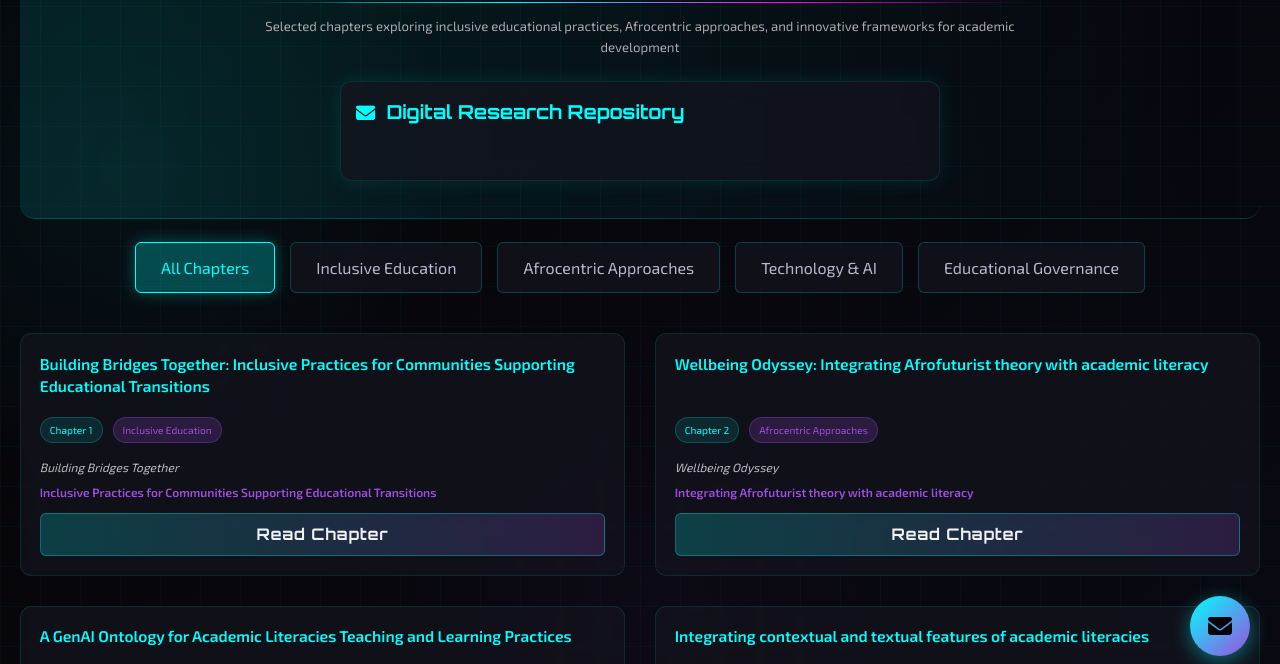
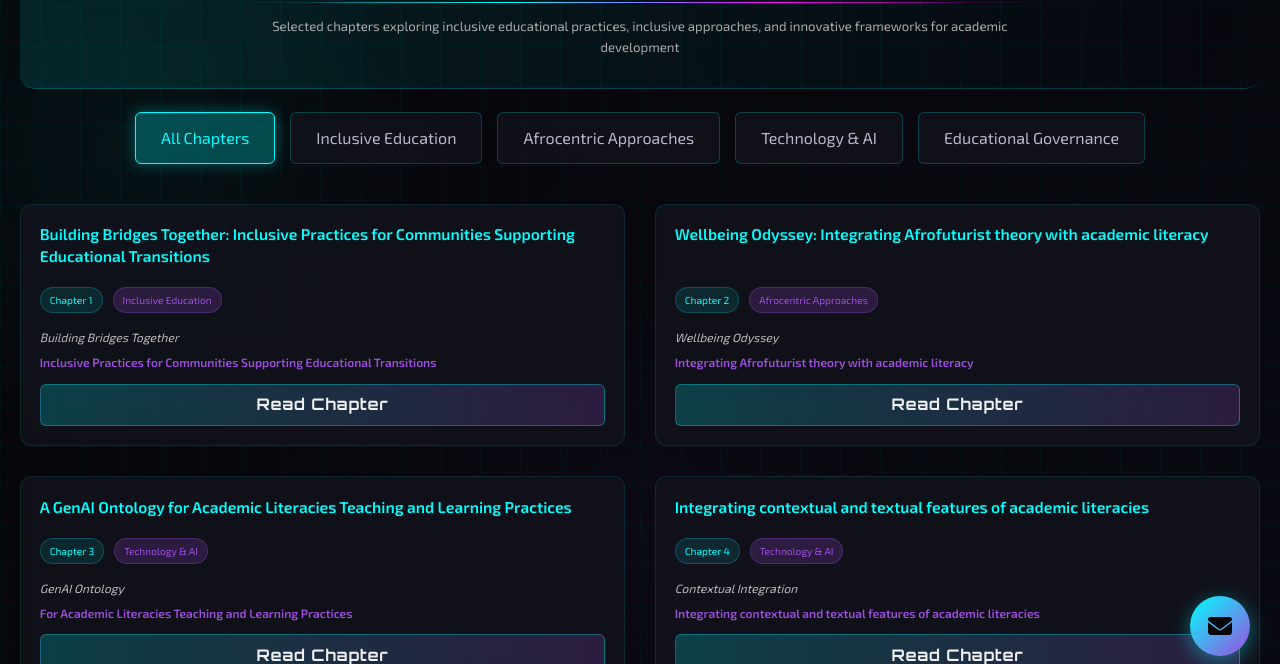
Before and after one commit to oeybers-cpu/chapters, a plain HTML site: page index.html in a window 1280 px wide. Shown: the part 114-778 px from the top of the page. Drawn offline with Linux system fonts and the light colour scheme.

Commit message:
Update index.html

```diff
--- a/index.html
+++ b/index.html
@@ -593,12 +593,8 @@
     <div class="container">
         <header>
             <h1>Dr Oscar Eybers Research Chapters</h1>
-            <p class="subtitle">Selected chapters exploring inclusive educational practices, Afrocentric approaches, and innovative frameworks for academic development</p>
+            <p class="subtitle">Selected chapters exploring inclusive educational practices, inclusive approaches, and innovative frameworks for academic development</p>
 
-            <div class="contact-card">
-                <h2><i class="fas fa-envelope"></i> Digital Research Repository</h2>
-                <a href="https://oeybers-cpu.github.io/oe_research/" target="_blank"></a>
-            </div>
         </header>
         <div class="cyber-tabs">
             <div class="cyber-tab active" data-filter="all">All Chapters</div>
```
